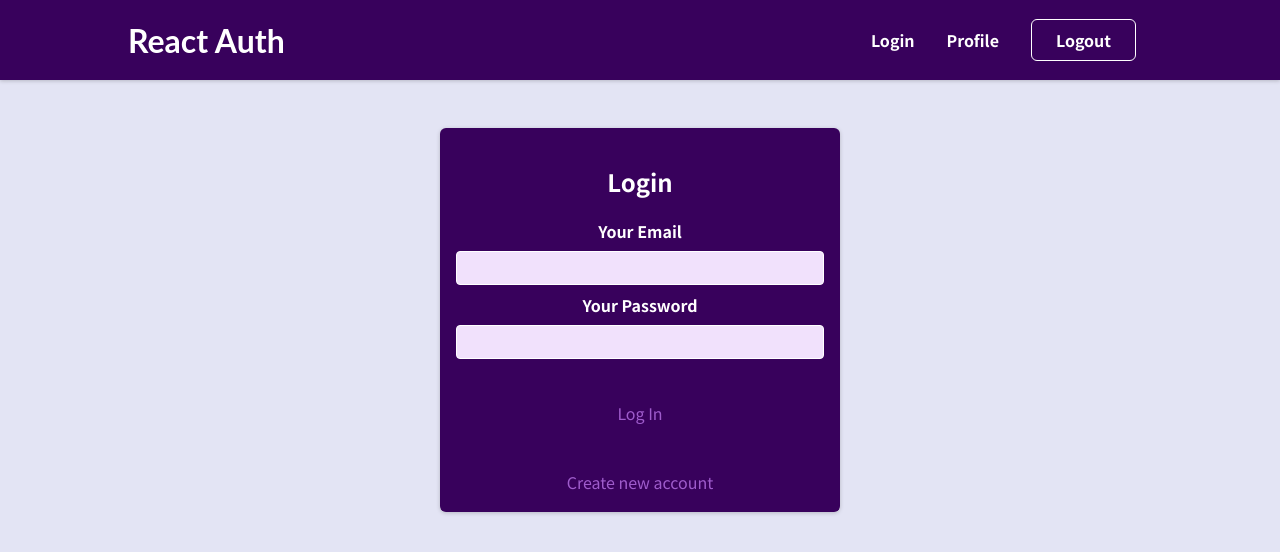
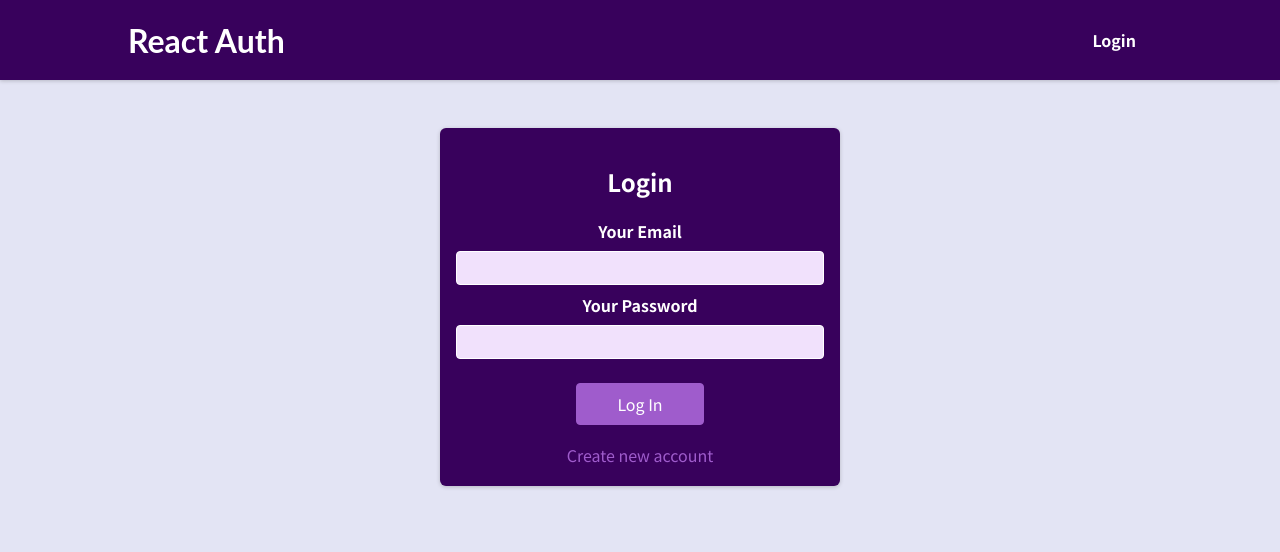
Before and after one commit to Mamuni98/React-Authentication, a React (Create React App) app: page /auth in a window 1280 px wide. Shown: the top 552 px of the page. Built offline with nearby package versions, Linux system fonts and the light colour scheme.

Commit message:
ManagingToken

```diff
--- a/src/components/Auth/AuthForm.js
+++ b/src/components/Auth/AuthForm.js
@@ -1,8 +1,10 @@
-import { useState, useRef } from "react";
+import { useState, useRef, useContext } from "react";
+import AuthContext from "../store/auth-context";
 import axios from "axios";
 import classes from "./AuthForm.module.css";
 
 const AuthForm = () => {
+  const authCntxt = useContext(AuthContext);
   const [isLogin, setIsLogin] = useState(true);
   const [isLoading, setIsLoading] = useState(false);
   const emailRef = useRef();
@@ -25,9 +27,10 @@
             returnSecureToken: true,
           }
         );
-        console.log(response.data.idToken);
-        if(response){
-          alert("Logged In successfully")
+        const token = response.data.idToken;
+        authCntxt.logIn(token);
+        if (response) {
+          alert("Logged In successfully");
         }
       } else {
         const response = await axios.post(
@@ -39,13 +42,13 @@
           }
         );
         console.log(response);
-        if(response){
-          alert("Successfully Signed up")
+        if (response) {
+          alert("Successfully Signed up");
         }
       }
     } catch (err) {
       const alertmsg = err.response.data.error.message;
-      alert(`${alertmsg}`);
+      alert(alertmsg);
     }
     setIsLoading(false);
     event.target.reset();
@@ -65,14 +68,12 @@
         </div>
         <div className={classes.actions}>
           {!isLoading ? (
-            <button type="submit" className={classes.toggle}>
-              {isLogin ? "Log In" : "Sign Up"}
+            <button type="submit">
+              {isLogin ? "Log In" : "Create Account"}
             </button>
           ) : (
-            <p style={{color:"white"}}>Sending request..</p>
+            <p style={{ color: "white" }}>Sending request..</p>
           )}
-        </div>
-        <div className={classes.actions}>
           <button
             type="button"
             className={classes.toggle}
--- a/src/components/Layout/MainNavigation.js
+++ b/src/components/Layout/MainNavigation.js
@@ -1,24 +1,38 @@
-import { Link } from 'react-router-dom';
+import { Link } from "react-router-dom";
+import { useContext } from "react";
+import AuthContext from "../store/auth-context";
 
-import classes from './MainNavigation.module.css';
+import classes from "./MainNavigation.module.css";
 
 const MainNavigation = () => {
+  const authCntxt = useContext(AuthContext);
+  const IsLoggedIn = authCntxt.IsLoggedIn;
+
+  const logOutPageHandler = () => {
+    authCntxt.logOut();
+  };
   return (
     <header className={classes.header}>
-      <Link to='/'>
+      <Link to="/">
         <div className={classes.logo}>React Auth</div>
       </Link>
       <nav>
         <ul>
+          {!IsLoggedIn && (
             <li>
-            <Link to='/auth'>Login</Link>
+              <Link to="/auth">Login</Link>
             </li>
+          )}
+          {IsLoggedIn && (
             <li>
-            <Link to='/profile'>Profile</Link>
+              <Link to="/profile">Profile</Link>
             </li>
+          )}
+          {IsLoggedIn && (
             <li>
-            <button>Logout</button>
+              <button onClick={logOutPageHandler}>Logout</button>
             </li>
+          )}
         </ul>
       </nav>
     </header>
--- /dev/null
+++ b/src/components/store/auth-context.js
@@ -0,0 +1,31 @@
+import React, { useState } from "react";
+
+const AuthContext = React.createContext({
+  token: "",
+  IsLoggedIn: false,
+  logIn: (token) => {},
+  logOut: () => {},
+});
+export const AuthConTextProvider = (props) => {
+  const [token, setToken] = useState("");
+  const updateLoggedIn = !!token;
+
+  const logInHandler = (token) => {
+    setToken(token);
+  };
+
+  const logOutHandler = () => {
+    setToken(null);
+  };
+  const contextValue = {
+    token: token,
+    IsLoggedIn: updateLoggedIn,
+    logIn: logInHandler,
+    logOut: logOutHandler,
+  };
+
+  return <AuthContext.Provider value={contextValue}>
+    {props.children}
+  </AuthContext.Provider>;
+};
+export default AuthContext;
--- a/src/index.js
+++ b/src/index.js
@@ -1,12 +1,15 @@
-import ReactDOM from 'react-dom/client';
-import { BrowserRouter } from 'react-router-dom';
+import ReactDOM from "react-dom/client";
+import { BrowserRouter } from "react-router-dom";
+import { AuthConTextProvider } from "./components/store/auth-context";
 
-import './index.css';
-import App from './App';
+import "./index.css";
+import App from "./App";
 
-const root = ReactDOM.createRoot(document.getElementById('root'));
+const root = ReactDOM.createRoot(document.getElementById("root"));
 root.render(
-  <BrowserRouter>
-    <App />
-  </BrowserRouter>
+  <AuthConTextProvider>
+    <BrowserRouter>
+      <App />
+    </BrowserRouter>
+  </AuthConTextProvider>
 );
```
Lines whose indentation alone changed are shown as unchanged.
